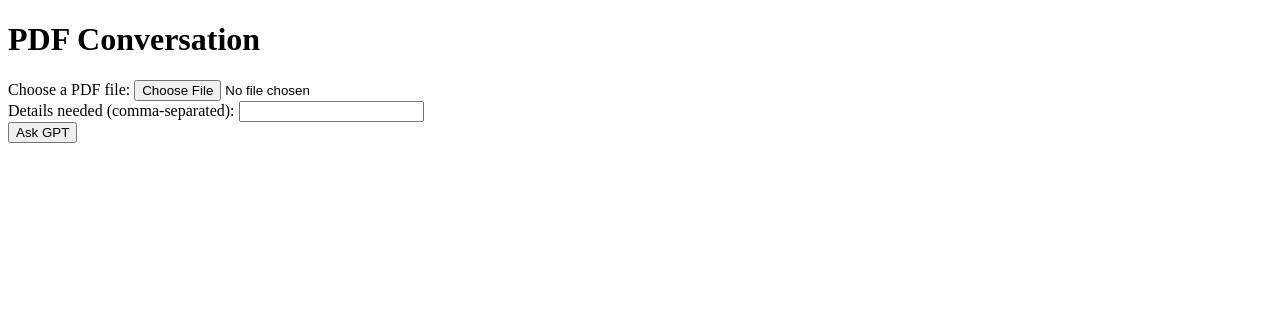
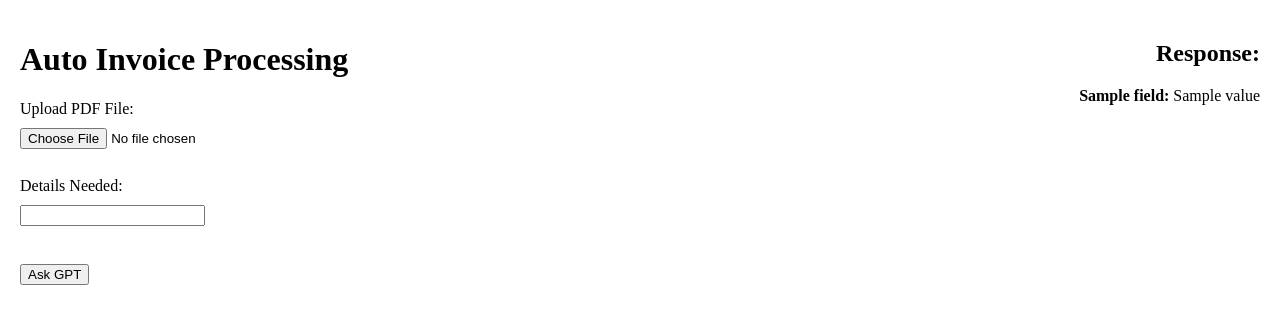
Before and after one commit to RohitChourey/GenAI_POC, a Flask app: template websol/templates/index.html in a window 1280 px wide. Shown: the top 324 px of the page. Run offline with Flask 3, Linux system fonts and the light colour scheme; the template is opened without the code that fills it: most values are stand-ins (such as "Sample title", 1, 10 or a date in 2020).

Commit message:
Add files via upload

````diff
--- a/websol/app.py
+++ b/websol/app.py
@@ -1,9 +1,10 @@
-from flask import Flask, render_template, request, jsonify
+from flask import Flask, render_template, request, jsonify, redirect, url_for
 import os
 import pdf_reader
+import lookup
 import gpt
+import json
 import openai
-import lookup
 
 app = Flask(__name__)
 
@@ -28,24 +29,42 @@
     temp_file_path = "temp_upload.pdf"
     pdf_file.save(temp_file_path)
 
+    print(f"Saved PDF to: {temp_file_path}")
+
     # PDF processing and GPT interaction code
     chunks = pdf_reader.chunk_pdf(temp_file_path, 4000, 1000)
     keywords = details_needed.split(",")  # Assuming user provides a comma-separated list of details
     matches = lookup.find_matches(chunks, keywords)
 
-    response = {'answer_found': False, 'response': ''}
+    response = {'fields_and_values': []}
 
     for i, chunk_id in enumerate(matches.keys()):
         chunk = chunks[chunk_id]
-        response = gpt.answer_question(chunk, details_needed)
+        gpt_response = gpt.answer_question(chunk, details_needed)
 
-        if response.get("answer_found"):
+        if gpt_response.get("answer_found"):
+            # Append the field name and value to the response
+            response['fields_and_values'].append({
+                'field': details_needed,
+                'value': gpt_response['response']
+            })
             break
 
+    # Save the output to a JSON file
+    output_filename = "output.json"
+    with open(output_filename, "w") as json_file:
+        json.dump(response, json_file, indent=2)
+
     # Clean up: remove the temporary file
-    os.remove(temp_file_path)
+    try:
+        os.remove(temp_file_path)
+        print(f"Removed temporary file: {temp_file_path}")
+    except FileNotFoundError:
+        print(f"FileNotFoundError: {temp_file_path} not found")
 
-    return jsonify(response)
+    # Render the result on the same page
+    print(response)
+    return render_template('index.html', response=response)
 
 if __name__ == '__main__':
     app.run(debug=True)
--- a/websol/gpt.py
+++ b/websol/gpt.py
@@ -1,4 +1,6 @@
-import openai
+from openai import OpenAI
+
+client = OpenAI()
 import json
 
 model = "gpt-3.5-turbo"
@@ -8,45 +10,43 @@
 
 {question}"""
 
-    response = openai.ChatCompletion.create(
-        model=model,
-        messages=[
-            {
-                "role": "system",
-                "content": "You will always provide 10 keywords that include relevant synonyms of the words in the original question"
+    response = client.chat.completions.create(model=model,
+    messages=[
+        {
+            "role": "system",
+            "content": "You will always provide 10 keywords that include relevant synonyms of the words in the original question"
+        },
+        {
+            "role": "user",
+            "content": prompt,
+        }
+    ],
+    functions=[
+        {
+            "name": "list_keywords",
+            "description": "Use this function to give the user a list of keywords",
+            "parameters": {
+                "type": "object",
+                "properties": {
+                    "list": {
+                        "type": "array",
+                        "items": {
+                            "type": "string",
+                            "description": "A keyword"
+                        },
+                        "description": "A list of keywords"
+                    }
+                }
             },
-            {
-                "role": "user",
-                "content": prompt,
-            }
-        ],
-        functions=[
-            {
-                "name": "list_keywords",
-                "description": "Use this function to give the user a list of keywords",
-                "parameters": {
-                    "type": "object",
-                    "properties": {
-                        "list": {
-                            "type": "array",
-                            "items": {
-                                "type": "string",
-                                "description": "A keyword"
-                            },
-                            "description": "A list of keywords"
-                        }
-                    }
-                },
-                "required": ["list"]
-            }
-        ],
-        function_call={
-            "name": "list_keywords",
-            "arguments": ["list"]
+            "required": ["list"]
         }
-    )
+    ],
+    function_call={
+        "name": "list_keywords",
+        "arguments": ["list"]
+    })
 
-    arguments = response["choices"][0]["message"]["function_call"]["arguments"].lower()
+    arguments = response.choices[0].message.function_call.arguments.lower()
     keywords = json.loads(arguments)["list"]
 
     return " ".join(keywords).split(" ")
@@ -62,38 +62,36 @@
 {question}
 ```"""
 
-    response = openai.ChatCompletion.create(
-        model=model,
-        messages=[
-            {
-                "role": "system",
-                "content": "Always set answer_found to false if the answer to the question was not found in the informaton provided."
+    response = client.chat.completions.create(model=model,
+    messages=[
+        {
+            "role": "system",
+            "content": "Always set answer_found to false if the answer to the question was not found in the informaton provided."
+        },
+        {
+            "role": "user",
+            "content": prompt,
+        }
+    ],
+    functions=[
+        {
+            "name": "give_response",
+            "description": "Use this function to give the response and whether or not the answer to the question was found in the text.",
+            "parameters": {
+                "type": "object",
+                "properties": {
+                    "answer_found": {
+                        "type": "boolean",
+                        "description": "Set this to true only if the provided text includes an answer to the question"
+                    },
+                    "response": {
+                        "type": "string",
+                        "description": "The full response to the question, if the information was relevant"
+                    }
+                }
             },
-            {
-                "role": "user",
-                "content": prompt,
-            }
-        ],
-        functions=[
-            {
-                "name": "give_response",
-                "description": "Use this function to give the response and whether or not the answer to the question was found in the text.",
-                "parameters": {
-                    "type": "object",
-                    "properties": {
-                        "answer_found": {
-                            "type": "boolean",
-                            "description": "Set this to true only if the provided text includes an answer to the question"
-                        },
-                        "response": {
-                            "type": "string",
-                            "description": "The full response to the question, if the information was relevant"
-                        }
-                    }
-                },
-                "required": ["answer_found"]
-            }
-        ]
-    )
+            "required": ["answer_found"]
+        }
+    ])
 
-    return json.loads(response["choices"][0]["message"]["function_call"]["arguments"])
+    return json.loads(response.choices[0].message.function_call.arguments)
--- a/websol/templates/index.html
+++ b/websol/templates/index.html
@@ -3,41 +3,83 @@
 <head>
     <meta charset="UTF-8">
     <meta name="viewport" content="width=device-width, initial-scale=1.0">
-    <title>PDF Conversation</title>
+    <title>Auto Invoice Processing</title>
+
+    <style>
+        /* Add styling for form and response layout */
+        body {
+            display: flex;
+            justify-content: space-between;
+            align-items: flex-start;  /* Align items to the top */
+            margin: 20px;  /* Add margin for better spacing */
+        }
+
+        #form-container,
+        #response-container {
+            width: 45%;  /* Adjust the width based on your preference */
+        }
+
+        #form-container {
+            text-align: left;
+        }
+
+        #response-container {
+            text-align: right;
+        }
+
+        #response-container ul {
+            list-style-type: none;
+            padding: 0;
+            margin: 0;  /* Reset margin to fix layout */
+        }
+
+        #response-container li {
+            margin-bottom: 10px;
+        }
+
+        /* Adjust styling for form fields */
+        form {
+            display: flex;
+            flex-direction: column;
+            align-items: flex-start;  /* Align form items to the top */
+        }
+
+        form label, form input {
+            margin-bottom: 10px;
+        }
+
+        /* Additional styling for better spacing */
+        form input[type="submit"] {
+            margin-top: 10px;
+        }
+    </style>
+
 </head>
 <body>
-    <h1>PDF Conversation</h1>
-    <form action="/process_conversation" method="post" enctype="multipart/form-data">
-        <label for="pdf_file">Choose a PDF file:</label>
-        <input type="file" name="pdf_file" accept=".pdf" required>
-        <br>
-        <label for="details_needed">Details needed (comma-separated):</label>
-        <input type="text" name="details_needed" required>
-        <br>
-        <button type="submit">Ask GPT</button>
-    </form>
-    <div id="result"></div>
-    <script>
-        document.addEventListener('DOMContentLoaded', function() {
-            const form = document.querySelector('form');
-            const resultDiv = document.getElementById('result');
+    <!-- Form for uploading PDF and specifying details -->
+    <div id="form-container">
+        <h1>Auto Invoice Processing</h1>
+        <form method="post" action="/process_conversation" enctype="multipart/form-data">
+            <label for="pdf_file">Upload PDF File:</label>
+            <input type="file" name="pdf_file" required>
+            <br>
+            <label for="details_needed">Details Needed:</label>
+            <input type="text" name="details_needed" required>
+            <br>
+            <input type="submit" value="Ask GPT">
+        </form>
+    </div>
 
-            form.addEventListener('submit', async function(event) {
-                event.preventDefault();
-                const formData = new FormData(form);
-                const response = await fetch('/process_conversation', {
-                    method: 'POST',
-                    body: formData,
-                });
-                const result = await response.json();
-
-                if (result.answer_found) {
-                    resultDiv.innerHTML = `<p>GPT: ${result.response}</p>`;
-                } else {
-                    resultDiv.innerHTML = `<p>GPT: I'm sorry, but I can't find that information</p>`;
-                }
-            });
-        });
-    </script>
+    <!-- Display the response -->
+    <div id="response-container">
+        {% if response %}
+            <h2>Response:</h2>
+            <ul>
+                {% for field_value in response['fields_and_values'] %}
+                    <li><strong>{{ field_value.field }}:</strong> {{ field_value.value }}</li>
+                {% endfor %}
+            </ul>
+        {% endif %}
+    </div>
 </body>
 </html>
````
Also changed, not shown: websol/output.json (added, +8 -0 lines).
